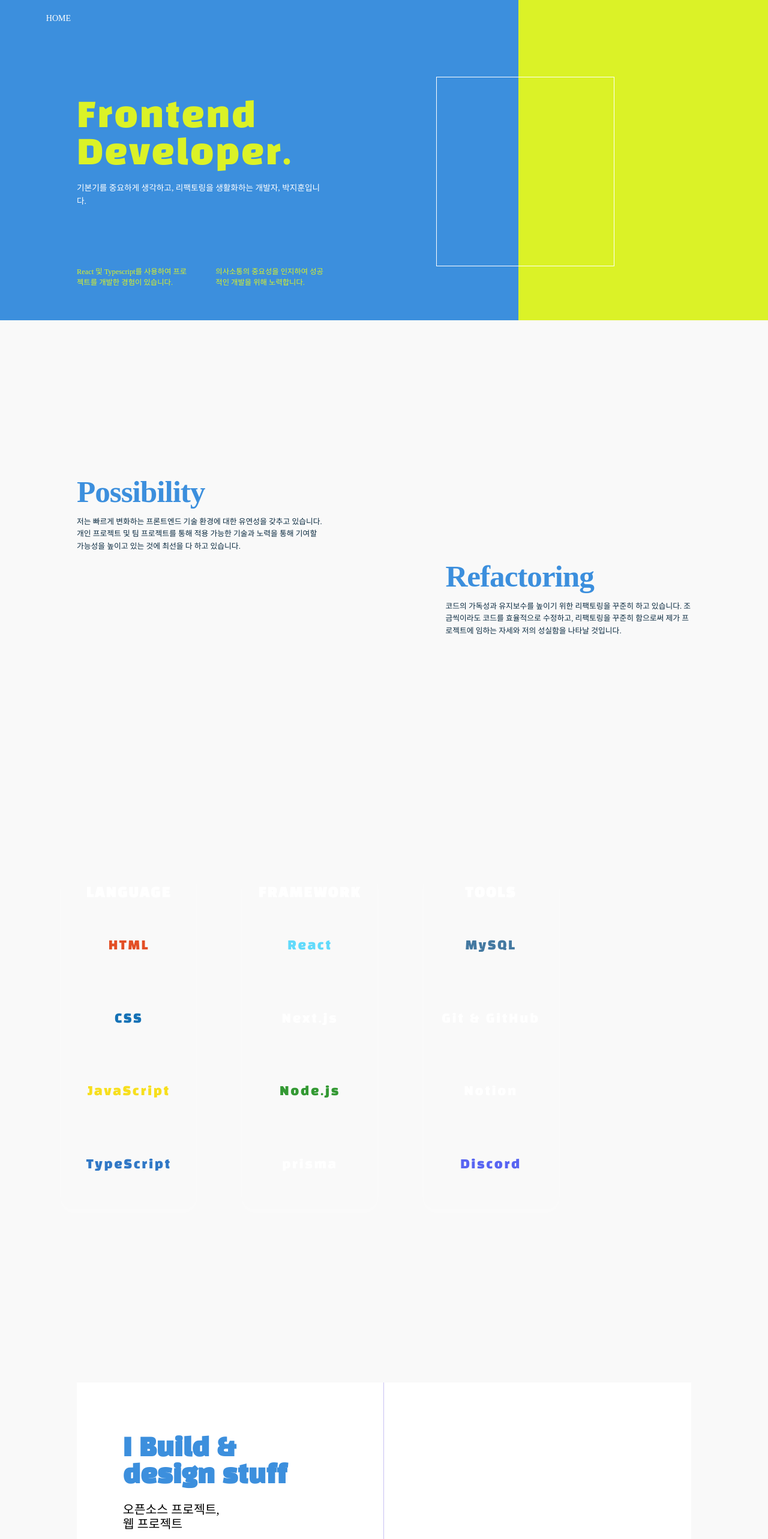
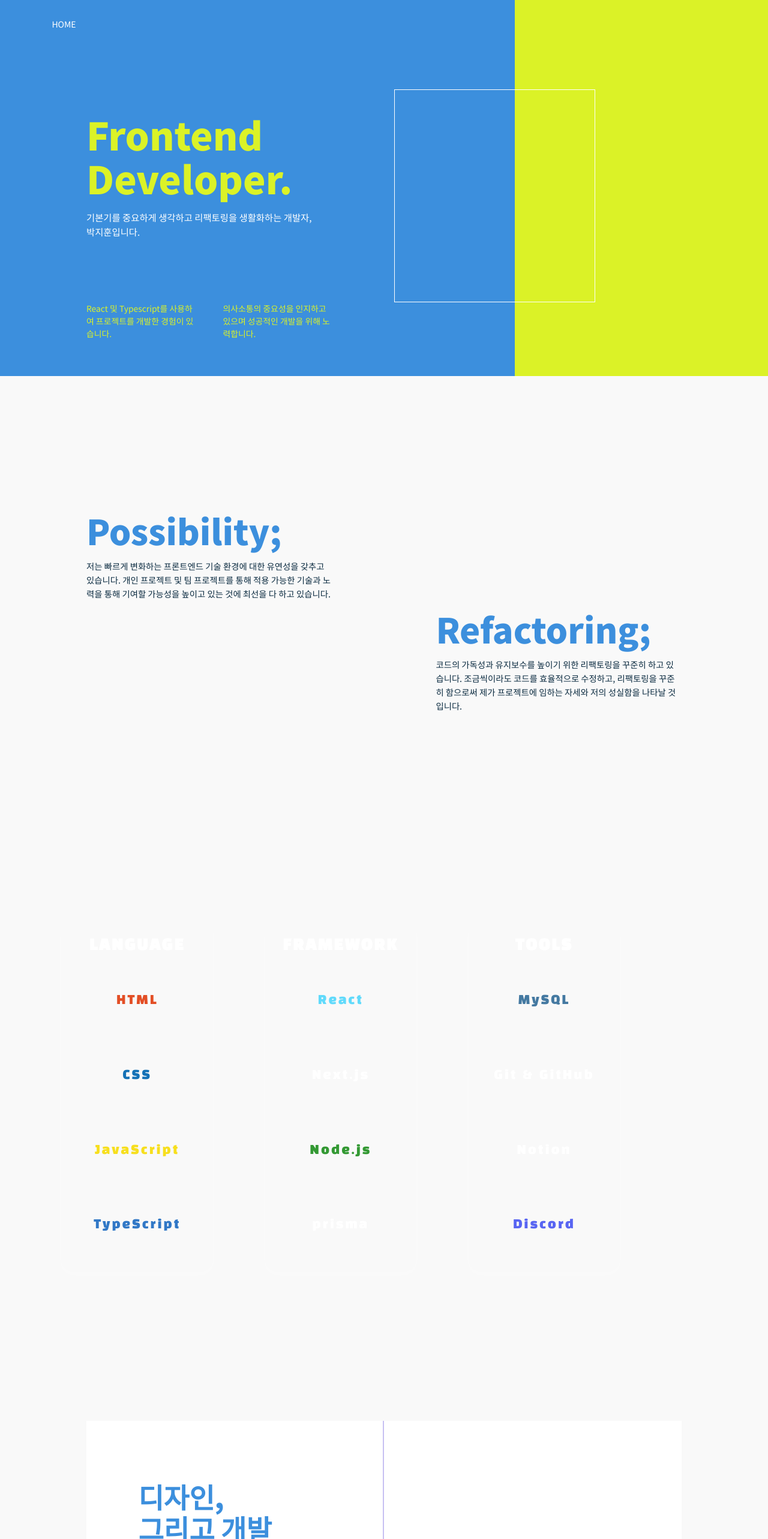
Before and after one commit to bbagbbagn2/PJH-Portfolio, a React (Create React App) app: page / in a window 1280 px wide. Shown: the part 40-2606 px from the top of the page at 60% size. Built offline with nearby package versions, Linux system fonts and the light colour scheme.

Commit message:
반응형 시작

```diff
--- a/public/index.html
+++ b/public/index.html
@@ -9,6 +9,9 @@
   <meta name="description" content="Web site created using create-react-app" />
   <script src="https://unpkg.com/boxicons@2.1.4/dist/boxicons.js"></script>
   <link rel="apple-touch-icon" href="%PUBLIC_URL%/logo192.png" />
+  <link rel="preconnect" href="https://fonts.googleapis.com">
+  <link rel="preconnect" href="https://fonts.gstatic.com" crossorigin>
+  <link href="https://fonts.googleapis.com/css2?family=Noto+Sans+KR:wght@400;900&family=Open+Sans&display=swap" rel="stylesheet">
   <!--
       manifest.json provides metadata used when your web app is installed on a
       user's mobile device or desktop. See https://developers.google.com/web/fundamentals/web-app-manifest/
@@ -28,7 +31,7 @@
 
 <body>
   <noscript>You need to enable JavaScript to run this app.</noscript>
-  <div id="root"></div>
+  <div id="app"></div>
   <!--
       This HTML file is a template.
       If you open it directly in the browser, you will see an empty page.
--- a/src/index.js
+++ b/src/index.js
@@ -4,6 +4,11 @@ import App from './App.tsx';
 import { createGlobalStyle } from 'styled-components';
 
 const GlobalStyle = createGlobalStyle`
+
+  #app {
+    position: relative;
+  }
+
   *, *::before, *::after {
     box-sizing: border-box;
   }
@@ -11,9 +16,10 @@ const GlobalStyle = createGlobalStyle`
   html {
     position: relative;
     width: 100%;
-    font-size: 0.9rem;
+    font-family: "Noto Sans KR", "Open Sans", sans-serif;
     line-height: 1.15;
     text-size-adjust: 100%;
+    -webkit-text-size-adjust: 100%;
 
     @media (min-width: 701px) {
       touch-action: none;
@@ -24,15 +30,32 @@ const GlobalStyle = createGlobalStyle`
     }
   }
 
+  html {
+    font-size: 0.9rem;
+
+    @media (min-width: 1601px) {
+      font-size: 1.013rem;
+    }
+  }
+
+  html {
+    line-height: 1.15;
+  }
+
   body {
     margin: 0;
     padding: 0;
     width: 100%;
     height: 100%;
-    background-color: #F9F9F9;
+    font: inherit;
     font-weight: normal;
     line-height: inherit;
     -webkit-font-smoothing: inherit;
+  }
+
+  body {
+    color: #0B2B40;
+    background-color: #F9F9F9;
   }
 
   main {
@@ -69,7 +92,7 @@ const GlobalStyle = createGlobalStyle`
   }
 `;
 
-const root = ReactDOM.createRoot(document.getElementById('root'));
+const root = ReactDOM.createRoot(document.getElementById('app'));
 
 root.render(
   <React.StrictMode>
--- a/src/pages/Features/Features.tsx
+++ b/src/pages/Features/Features.tsx
@@ -8,11 +8,11 @@ import PortfolioTitle from "../../components/Title.tsx";
 
 export default function Profile(): JSX.Element {
     return (
-        <Section>
+        <Section tabIndex={-1} aria-hidden="false">
             <InnerContentBox>
                 <CavalierArticle>
                     <CavalierBox>
-                        <CardHeading>Possibility</CardHeading>
+                        <CardHeading>Possibility;</CardHeading>
                         <Paragraph>저는 빠르게 변화하는 프론트엔드 기술 환경에 대한 유연성을 갖추고 있습니다.
                             개인 프로젝트 및 팀 프로젝트를 통해 적용 가능한 기술과 노력을 통해 기여할 가능성을 높이고 있는 것에 최선을 다 하고 있습니다.
                         </Paragraph>
@@ -20,7 +20,7 @@ export default function Profile(): JSX.Element {
                 </CavalierArticle>
                 <CavalierReverseArticle>
                     <CavalierBox>
-                        <CardHeading>Refactoring</CardHeading>
+                        <CardHeading>Refactoring;</CardHeading>
                         <Paragraph>코드의 가독성과 유지보수를 높이기 위한 리팩토링을 꾸준히 하고 있습니다.
                             조금씩이라도 코드를 효율적으로 수정하고, 리팩토링을 꾸준히 함으로써 제가 프로젝트에 임하는 자세와 저의 성실함을 나타날 것입니다.
                         </Paragraph>
@@ -33,11 +33,22 @@ export default function Profile(): JSX.Element {
 
 const Section = styled.section`
     position: relative;
-    height: 100vh;
-    min-height: 100vh;
     display: flex;
     align-items: center;
+    justify-content: center;
     user-select: auto;
+
+    @media screen and (min-width: 701px) {
+        @media screen and (max-height: 1199px) {
+            height: 100vh;
+        }
+    }
+
+    @media screen and (max-height: 1199px) {
+        @media screen and (min-width: 701px) {
+            min-height: 100vh;
+        }
+    }
 `;
 
 const InnerContentBox = styled.div`
@@ -76,8 +87,6 @@ const CardHeading = styled.h1`
     max-width: 30vw;
     font-size: 4em;
     font-weight: 900;
-    line-height: 1.05;
-    letter-spacing: -0.02em;
     color: #3C8FDD;
 `;
 
--- a/src/pages/Footer/Footer.tsx
+++ b/src/pages/Footer/Footer.tsx
@@ -8,7 +8,16 @@ export default function App(): JSX.Element {
                 <S.FooterMainBox>
                     <S.ContactBox>
                         <S.HelloSpan>say hello</S.HelloSpan>
-                        <S.MyList>
+                        <S.ContactList>
+                            <li>
+                                <S.MyLink to="#">pyoungh137@gmail.com</S.MyLink>
+                            </li>
+                            <li>
+                                <S.MyLink to="#">010.9207.8758</S.MyLink>
+                            </li>
+                        </S.ContactList>
+                    </S.ContactBox>
+                    <S.MyList>
                             <li>
                                 <S.MyLink to="#">My Portfolio</S.MyLink>
                             </li>
@@ -16,10 +25,9 @@ export default function App(): JSX.Element {
                                 <S.MyLink to="#">My Resume</S.MyLink>
                             </li>
                         </S.MyList>
-                    </S.ContactBox>
                 </S.FooterMainBox>
                 <S.FooterBottomBox>
-                    <span>Copyright JH Portfolio 2023</span>
+                    <span>© JH Portfolio 2023</span>
                     <S.SocialContactList>
                         <S.SocialContactItem>
                             <S.MyLink to="">GitHub</S.MyLink>
--- a/src/pages/Footer/FooterCss.ts
+++ b/src/pages/Footer/FooterCss.ts
@@ -64,8 +64,13 @@ export const HelloSpan = styled.span`
     text-transform: uppercase;
 `;
 
-export const MyList = styled.ul`
+export const ContactList = styled.ul`
     font-size: 1.15em;
+`;
+
+export const MyList = styled(ContactList)`
+    margin-top: 2.05em;
+    line-height: 2.5;
 `;
 
 export const MyLink = styled(Link)`
--- a/src/pages/Main/Main.tsx
+++ b/src/pages/Main/Main.tsx
@@ -13,7 +13,7 @@ export default function Main(): JSX.Element {
     return (
         <>
             <Header />
-            <S.MainPageLayout>
+            <S.MainPageLayout tabIndex={-1}>
                     <Profile />
                     <Features />
                     <Skill />
--- a/src/pages/Profile/Profile.tsx
+++ b/src/pages/Profile/Profile.tsx
@@ -1,22 +1,10 @@
 import React from 'react';
 import styled from 'styled-components';
 
-import { IoIosArrowDown } from "react-icons/io";
-
 export default function Profile(): JSX.Element {
-    const handleScroll = (targetHeight: number) => {
-        window.scrollTo({
-            top: targetHeight,
-            behavior: 'smooth',
-        });
-    };
-
-    const handleAbout = () => {
-        handleScroll(800);
-    };
 
     return (
-        <ProfilePageSection aria-hidden={false}>
+        <ProfilePageSection tabIndex={-1} aria-hidden={false}>
             <ProfileBox>
                 <CavalierArticle>
                     <CavalierBox>
@@ -26,7 +14,9 @@ export default function Profile(): JSX.Element {
                             Developer.
                         </ProfilePageHeading>
                         <ProfilePageParagraph>
-                            기본기를 중요하게 생각하고, 리팩토링을 생활화하는 개발자, 박지훈입니다.
+                            기본기를 중요하게 생각하고 리팩토링을 생활화하는 개발자,
+                            <br />
+                            박지훈입니다.
                         </ProfilePageParagraph>
                     </CavalierBox>
                 </CavalierArticle>
@@ -37,7 +27,7 @@ export default function Profile(): JSX.Element {
             <ContentBox>
                 <ContentList>
                     <ContentItem>React 및 Typescript를 사용하여 프로젝트를 개발한 경험이 있습니다.</ContentItem>
-                    <ContentItem>의사소통의 중요성을 인지하여 성공적인 개발을 위해 노력합니다.</ContentItem>
+                    <ContentItem>의사소통의 중요성을 인지하고 있으며 성공적인 개발을 위해 노력합니다.</ContentItem>
                 </ContentList>
             </ContentBox>
         </ProfilePageSection >
@@ -56,7 +46,7 @@ const ProfilePageSection = styled.section`
     user-select: ${(props) => (props['aria-hidden'] ? 'auto' : 'none')};
 
     @media (min-width: 581px) {
-        background: linear-gradient(90deg, #3C8FDD 67.5%, #DBF227 35.5%);
+        background: linear-gradient(90deg, #3C8FDD 67%, #DBF227 33%);
     }
 
     @media (min-width: 701px) {
@@ -112,11 +102,7 @@ const CavalierBox = styled.div`
 `;
 const ProfilePageHeading = styled.h1`
     color: #DBF227;
-    font-family: Black Han Sans;
     font-size: 4em;
-    font-weight: 300;
-    line-height: 1.1;
-    letter-spacing: 0.2rem;
     opacity: 1;
     transform: translate3d(0, 0, 0);
     transition: transform 0.5s, opacity 0.2s;
--- a/src/pages/Work/Work.tsx
+++ b/src/pages/Work/Work.tsx
@@ -30,17 +30,25 @@ export default function Work(): JSX.Element {
                         <CavalierArticle>
                             <CavalierBox>
                                 <Heading>
-                                    I Build &
+                                    디자인,
                                     <br />
-                                    design stuff
+                                    그리고 개발
                                 </Heading>
                                 <CavalierParagraph>
-                                     오픈소스 프로젝트,
+                                     오픈 소스,
                                      <br />
-                                     웹 프로젝트
+                                     팀 &
+                                     <br />
+                                     개인 프로젝트.
+                                     <br />
                                 </CavalierParagraph>
                             </CavalierBox>
                         </CavalierArticle>
+                        <ProjectLink to="">
+                            <LinkBox>
+                            프로젝트 보러가기
+                            </LinkBox>
+                        </ProjectLink>
                     </Lane>
                 </Lanes>
             </InnerContentBox>
@@ -236,8 +244,7 @@ const CavalierBox = styled.div`
 const Heading = styled.h1`
     margin: 0;
     font-size: 3.2em;
-    font-family: Black Han Sans;
-    line-height: 1.1;
+    font-weight: 900;
     color: #3C8FDD;
     transform: translate3d(0, 0, 0);
     opacity: 1;
@@ -252,7 +259,7 @@ const Heading = styled.h1`
 const CavalierParagraph = styled.p`
     width: unset;
     font-size: 1.6em;
-    line-height: 1.2;
+    color: #0B2B40;
     transform: translate3d(0, 0, 0);
     opacity: 1;
     transition: trnsform 0.5s, opacity 0.2s;
@@ -262,6 +269,31 @@ const CavalierParagraph = styled.p`
         transition-delay: 301ms;
     }
 `;
+
+const ProjectLink = styled(Link)`
+    position: relative;
+    min-width: 23.222em;
+    display: inline-flex;
+    background: transparent;
+    font-size: 0.9em;
+    font-weight: bold;
+    text-transform: uppercase;
+    overflow: hidden;
+    user-select: none;
+    white-space: nowrap;
+`;
+
+const LinkBox = styled.div`
+    position: relative;
+    padding: 1.25em 3em;
+    width: 100%;
+    display: flex;
+    align-items: center;
+    justify-content: center;
+    border: 1px solid currentColor;
+    color: #3C8FDD;
+    z-index: 1;
+`
 
 const WorkPageSection = styled.section`
     padding: 0 8%;
```
